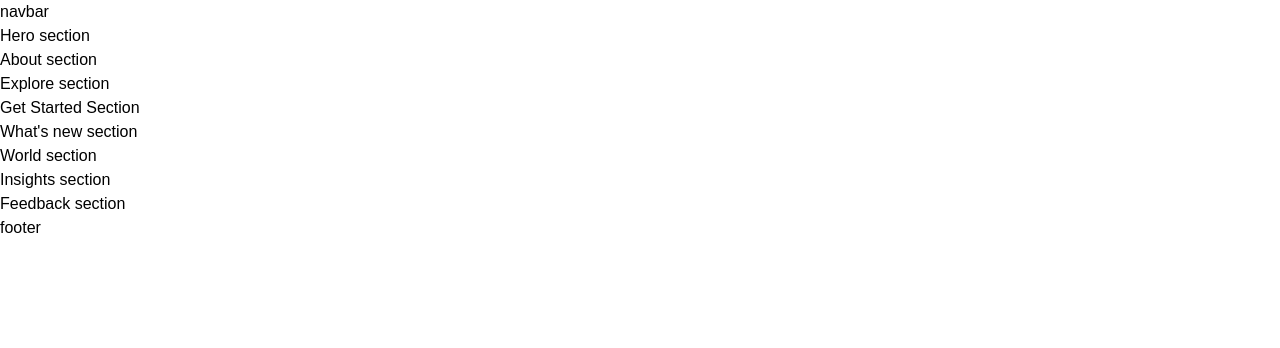
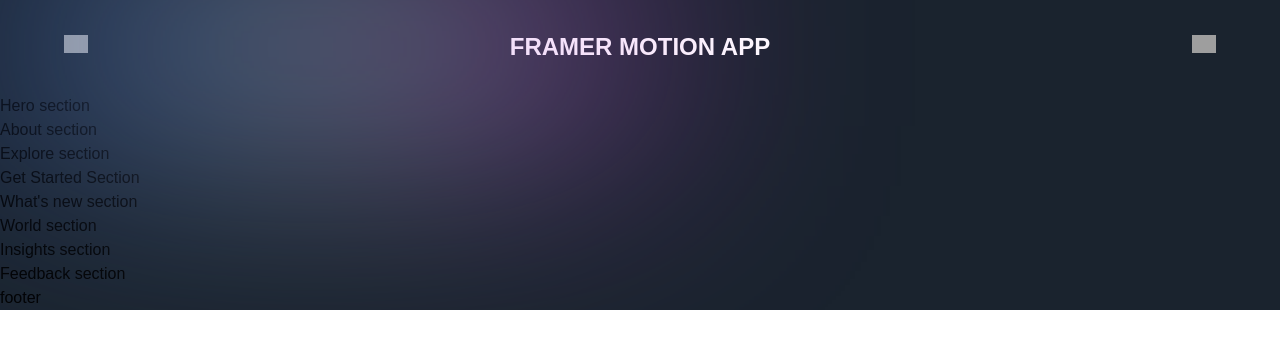
Before and after one commit to chopsqd/framer-motion-app, a Next.js app: page / in a window 1280 px wide. Shown: the top 348 px of the page. Built offline with nearby package versions, Linux system fonts and the light colour scheme; grey boxes are pictures that could not be loaded; a web font is replaced by a local one.

Commit message:
Finished with the Navbar component

```diff
--- a/app/page.js
+++ b/app/page.js
@@ -2,7 +2,7 @@
 import { About, Explore, Feedback, GetStarted, Hero, Insights, WhatsNew, World } from '../sections';
 
 const Page = () => (
-  <div>
+  <div className="bg-primary-black overflow-hidden">
     <Navbar />
     <Hero />
     <About />
--- a/components/Navbar.jsx
+++ b/components/Navbar.jsx
@@ -1,9 +1,33 @@
 'use client';
 
+import { motion } from 'framer-motion';
+import styles from '../styles';
+import { navVariants } from '../utils/motion';
+
 const Navbar = () => (
-  <nav>
-    navbar
-  </nav>
+  <motion.nav
+    variants={navVariants}
+    initial="hidden"
+    whileInView="show"
+    className={`${styles.xPaddings} py-8 relative`}
+  >
+    <div className="absolute w-[50%] inset-0 gradient-01" />
+    <div className={`${styles.innerWidth} mx-auto flex justify-between gap-8`}>
+      <img
+        src="/search.svg"
+        alt="Search"
+        className="w-[24px] h-[24px] object-contain"
+      />
+      <h2 className="font-extrabold text-[24px] leading-[30px] text-white">
+        FRAMER MOTION APP
+      </h2>
+      <img
+        src="/menu.svg"
+        alt="Menu"
+        className="w-[24px] h-[24px] object-contain"
+      />
+    </div>
+  </motion.nav>
 );
 
 export default Navbar;
```
